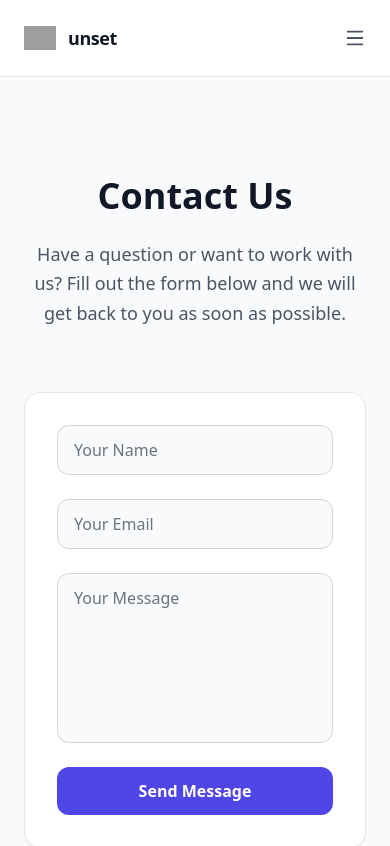
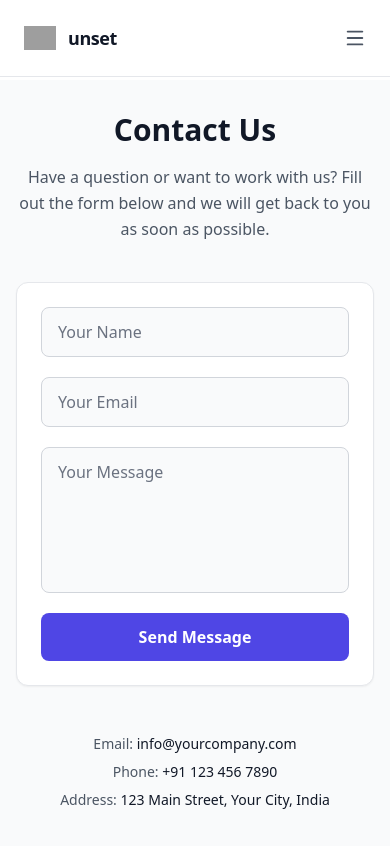
Before and after one commit to 4stacktechnologies/n-frontend, a React (Vite) app: page /contact in a window 390 px wide. Shown: the top 846 px of the page. Built offline with nearby package versions, Linux system fonts and the light colour scheme; no server answers; grey boxes are pictures that could not be loaded.

Commit message:
style: Enhance Contact, Home, and UserProducts components for improved UI, responsiveness, and functionality

```diff
--- a/src/pages/Contact.jsx
+++ b/src/pages/Contact.jsx
@@ -19,15 +19,15 @@ const Contact = () => {
   };
 
   return (
-    <section className="bg-gray-50 text-gray-900">
-      <div className="max-w-7xl mx-auto px-6 py-24">
+    <section className="bg-gray-50 text-gray-900 min-h-screen">
+      <div className="max-w-7xl mx-auto px-4 sm:px-6 pt-8 pb-16 sm:pt-16 sm:pb-24">
 
         {/* Header */}
-        <h1 className="text-4xl md:text-5xl font-bold text-center mb-6">
+        <h1 className="text-3xl sm:text-4xl md:text-5xl font-bold text-center mb-4 sm:mb-6">
           Contact Us
         </h1>
 
-        <p className="max-w-3xl mx-auto text-center text-lg md:text-xl text-gray-600 mb-16 leading-relaxed">
+        <p className="max-w-3xl mx-auto text-center text-base sm:text-lg md:text-xl text-gray-600 mb-10 sm:mb-16 leading-relaxed">
           Have a question or want to work with us? Fill out the form below and we
           will get back to you as soon as possible.
         </p>
@@ -35,7 +35,14 @@ const Contact = () => {
         {/* Contact Form */}
         <form
           onSubmit={handleSubmit}
-          className="mx-auto w-full max-w-2xl bg-white border border-gray-200 rounded-2xl p-8 md:p-10 shadow-sm flex flex-col gap-6"
+          className="
+            mx-auto w-full max-w-2xl
+            bg-white border border-gray-200
+            rounded-xl sm:rounded-2xl
+            p-6 sm:p-8 md:p-10
+            shadow-sm
+            flex flex-col gap-5 sm:gap-6
+          "
         >
           <input
             type="text"
@@ -44,7 +51,15 @@ const Contact = () => {
             onChange={handleChange}
             placeholder="Your Name"
             required
-            className="w-full rounded-xl border border-gray-300 bg-gray-50 px-4 py-3 text-gray-900 placeholder-gray-500 focus:outline-none focus:ring-2 focus:ring-indigo-500/40 focus:border-indigo-500 transition"
+            className="
+              w-full rounded-lg sm:rounded-xl
+              border border-gray-300
+              bg-gray-50
+              px-4 py-3
+              text-gray-900 placeholder-gray-500
+              focus:outline-none focus:ring-2 focus:ring-indigo-500/40 focus:border-indigo-500
+              transition
+            "
           />
 
           <input
@@ -54,7 +69,15 @@ const Contact = () => {
             onChange={handleChange}
             placeholder="Your Email"
             required
-            className="w-full rounded-xl border border-gray-300 bg-gray-50 px-4 py-3 text-gray-900 placeholder-gray-500 focus:outline-none focus:ring-2 focus:ring-indigo-500/40 focus:border-indigo-500 transition"
+            className="
+              w-full rounded-lg sm:rounded-xl
+              border border-gray-300
+              bg-gray-50
+              px-4 py-3
+              text-gray-900 placeholder-gray-500
+              focus:outline-none focus:ring-2 focus:ring-indigo-500/40 focus:border-indigo-500
+              transition
+            "
           />
 
           <textarea
@@ -62,21 +85,35 @@ const Contact = () => {
             value={formData.message}
             onChange={handleChange}
             placeholder="Your Message"
-            rows="6"
+            rows="5"
             required
-            className="w-full rounded-xl border border-gray-300 bg-gray-50 px-4 py-3 text-gray-900 placeholder-gray-500 focus:outline-none focus:ring-2 focus:ring-indigo-500/40 focus:border-indigo-500 transition resize-none"
+            className="
+              w-full rounded-lg sm:rounded-xl
+              border border-gray-300
+              bg-gray-50
+              px-4 py-3
+              text-gray-900 placeholder-gray-500
+              focus:outline-none focus:ring-2 focus:ring-indigo-500/40 focus:border-indigo-500
+              transition resize-none
+            "
           />
 
           <button
             type="submit"
-            className="w-full rounded-xl bg-indigo-600 py-3 text-white font-semibold transition hover:bg-indigo-700"
+            className="
+              w-full rounded-lg sm:rounded-xl
+              bg-indigo-600
+              py-3
+              text-white font-semibold
+              transition hover:bg-indigo-700
+            "
           >
             Send Message
           </button>
         </form>
 
         {/* Contact Info */}
-        <div className="mt-16 text-center space-y-3 text-gray-600">
+        <div className="mt-12 sm:mt-16 text-center space-y-2 sm:space-y-3 text-sm sm:text-base text-gray-600">
           <p>
             Email:{" "}
             <span className="text-gray-900 font-medium">
--- a/src/pages/Home.jsx
+++ b/src/pages/Home.jsx
@@ -65,8 +65,8 @@ export default function Home() {
   useEffect(() => {
     const fetchData = async () => {
       setLoading(true);
-      setLaptops(await getProducts("Laptop", 3));
-      setMobiles(await getProducts("Mobile", 3));
+      setLaptops(await getProducts("Laptop", 4));
+      setMobiles(await getProducts("Mobile", 4));
       setLoading(false);
     };
     fetchData();
@@ -82,7 +82,7 @@ export default function Home() {
       {loading ? (
         <p className="text-gray-500">Loading...</p>
       ) : (
-        <div className="grid grid-cols-2 sm:grid-cols-2 md:grid-cols-3 gap-3 sm:gap-8">
+        <div className="grid grid-cols-2 sm:grid-cols-2 md:grid-cols-4 gap-3 sm:gap-8">
           {items.map((item) => (
             <div
               key={item.id}
--- a/src/pages/user/Userproducts.jsx
+++ b/src/pages/user/Userproducts.jsx
@@ -9,36 +9,65 @@ import {
   HardDrive,
   MemoryStick,
   Search,
+  Sliders,
+  X,
 } from "lucide-react";
 
 export default function UserProducts() {
   const [products, setProducts] = useState([]);
   const [filtered, setFiltered] = useState([]);
-  const [search, setSearch] = useState("");
   const [loading, setLoading] = useState(true);
 
-  useEffect(() => {
+  // Filters
+  const [search, setSearch] = useState(""); // stays outside filter
+  const [category, setCategory] = useState("");
+  const [priceSort, setPriceSort] = useState("");
+
+  // Pagination
+  const [page, setPage] = useState(1);
+  const [totalPages, setTotalPages] = useState(1);
+  const limit = 9;
+
+  // Filter panel
+  const [openFilter, setOpenFilter] = useState(false);
+
   const fetchProducts = async () => {
     try {
-        const res = await axios.get(import.meta.env.VITE_API_PRODUCT);
-        setProducts(res.data.data || []);
-        setFiltered(res.data.data || []);
-      } catch {
-        console.error("Failed to fetch products");
+      setLoading(true);
+      const params = {
+        page,
+        limit,
+        search: search || undefined, // server-side search
+        category: category || undefined,
+      };
+
+      const res = await axios.get(import.meta.env.VITE_API_PRODUCT, { params });
+      let data = res.data.data || [];
+
+      // Apply price sort
+      if (priceSort === "low") data = data.sort((a, b) => a.sellingPrice - b.sellingPrice);
+      else if (priceSort === "high") data = data.sort((a, b) => b.sellingPrice - a.sellingPrice);
+
+      setProducts(data);
+      setFiltered(data);
+      setTotalPages(res.data.pages || 1);
+    } catch (err) {
+      console.error("Failed to fetch products", err);
     } finally {
       setLoading(false);
     }
   };
+
+  useEffect(() => {
     fetchProducts();
-  }, []);
+  }, [page]);
 
+  // Client-side search filtering
   useEffect(() => {
     const s = search.toLowerCase();
     setFiltered(
       products.filter((p) =>
-        [p.title, p.brand, p.model, p.category]
-          .filter(Boolean)
-          .some((v) => v.toLowerCase().includes(s))
+        [p.title, p.brand, p.model, p.category].filter(Boolean).some((v) => v.toLowerCase().includes(s))
       )
     );
   }, [search, products]);
@@ -60,8 +89,10 @@ export default function UserProducts() {
           Available Products
         </h1>
 
+        {/* Search + Filter button inline */}
+        <div className="flex items-center gap-4 mb-8">
           {/* Search */}
-        <div className="relative max-w-sm mb-8 sm:mb-12">
+          <div className="relative flex-1">
             <Search
               size={18}
               className="absolute left-3 top-1/2 -translate-y-1/2 text-gray-400"
@@ -82,127 +113,105 @@ export default function UserProducts() {
             />
           </div>
 
-        {filtered.length === 0 && (
-          <p className="text-gray-500">No products found</p>
+          {/* Filter Button */}
+          <button
+            onClick={() => setOpenFilter((o) => !o)}
+            className="flex items-center gap-2 px-4 py-2 rounded-xl bg-indigo-600 text-white hover:bg-indigo-700 transition"
+          >
+            <Sliders size={16} />
+            Filter
+          </button>
+        </div>
+
+        {/* Filter Panel */}
+        {openFilter && (
+          <div className="bg-white border border-gray-200 rounded-xl p-6 mb-8 shadow-md relative">
+            <button
+              onClick={() => setOpenFilter(false)}
+              className="absolute top-3 right-3 text-gray-400 hover:text-gray-600"
+            >
+              <X size={18} />
+            </button>
+
+            {/* Category */}
+            <div className="mb-4">
+              <label className="block text-sm font-medium text-gray-700 mb-1">Category</label>
+              <select
+                value={category}
+                onChange={(e) => setCategory(e.target.value)}
+                className="w-full px-3 py-2 border border-gray-300 rounded-lg focus:outline-none focus:border-indigo-500"
+              >
+                <option value="">All Categories</option>
+                <option value="Laptop">Laptop</option>
+                <option value="Mobile">Mobile</option>
+                <option value="Accessory">Accessory</option>
+              </select>
+            </div>
+
+            {/* Price Sort */}
+            <div className="mb-4">
+              <label className="block text-sm font-medium text-gray-700 mb-1">Sort by Price</label>
+              <select
+                value={priceSort}
+                onChange={(e) => setPriceSort(e.target.value)}
+                className="w-full px-3 py-2 border border-gray-300 rounded-lg focus:outline-none focus:border-indigo-500"
+              >
+                <option value="">None</option>
+                <option value="low">Low → High</option>
+                <option value="high">High → Low</option>
+              </select>
+            </div>
+
+            <button
+              onClick={() => { setPage(1); fetchProducts(); setOpenFilter(false); }}
+              className="w-full bg-indigo-600 text-white py-2 rounded-lg hover:bg-indigo-700 transition"
+            >
+              Apply Filters
+            </button>
+          </div>
         )}
+
+        {/* No products */}
+        {filtered.length === 0 && <p className="text-gray-500">No products found</p>}
 
         {/* Grid */}
         <div className="grid grid-cols-3 gap-3 sm:grid-cols-2 lg:grid-cols-3 sm:gap-6 lg:gap-8">
           {filtered.map((product) => (
-            <div
-              key={product._id}
-              className="
-                bg-white
-                border border-gray-200
-                rounded-lg sm:rounded-2xl
-                overflow-hidden
-                shadow-sm
-                transition-all duration-300
-                hover:-translate-y-1 hover:shadow-md
-              "
-            >
+            <div key={product._id} className="bg-white border border-gray-200 rounded-lg sm:rounded-2xl overflow-hidden shadow-sm transition-all duration-300 hover:-translate-y-1 hover:shadow-md">
               {/* Image */}
               <div className="aspect-[4/3] sm:aspect-[16/10] overflow-hidden">
-                <img
-                  src={product.images?.[0]?.url || '/placeholder.png'}
-                  alt={product.title}
-                  className="w-full h-full object-cover"
-                />
+                <img src={product.images?.[0]?.url || '/placeholder.png'} alt={product.title} className="w-full h-full object-cover" />
               </div>
-
               {/* Content */}
               <div className="p-2.5 sm:p-5 space-y-2 sm:space-y-4">
-
-                {/* Title */}
-                <h2 className="text-sm sm:text-lg font-semibold text-gray-900 line-clamp-1">
-                  {product.title}
-                </h2>
-
-                {/* Brand / Model (desktop only) */}
-                <p className="hidden sm:block text-sm text-gray-500">
-                  {product.brand} • {product.model}
-                </p>
-
-                {/* Badges */}
+                <h2 className="text-sm sm:text-lg font-semibold text-gray-900 line-clamp-1">{product.title}</h2>
+                <p className="hidden sm:block text-sm text-gray-500">{product.brand} • {product.model}</p>
                 <div className="flex flex-wrap gap-1 sm:gap-2 text-[10px] sm:text-xs">
-                  <span className="px-2 py-0.5 rounded-full bg-gray-100 text-gray-700">
-                    {product.condition}
-                  </span>
-
-                  {product.isRefurbished && (
-                    <span className="px-2 py-0.5 rounded-full bg-blue-50 text-blue-600">
-                      Refurbished
-                    </span>
-                  )}
+                  <span className="px-2 py-0.5 rounded-full bg-gray-100 text-gray-700">{product.condition}</span>
+                  {product.isRefurbished && <span className="px-2 py-0.5 rounded-full bg-blue-50 text-blue-600">Refurbished</span>}
                 </div>
-
-                {/* Specs (desktop only to keep mobile compact) */}
                 <div className="hidden sm:grid grid-cols-2 gap-2 text-sm text-gray-600">
-                  {product.processor?.model && (
-                    <Spec
-                      icon={<Cpu size={14} className="text-gray-500" />}
-                      value={`${product.processor.model} ${product.processor.generation || ""}`}
-                    />
-                  )}
-
-                  {product.ram && (
-                    <Spec
-                      icon={<MemoryStick size={14} className="text-gray-500" />}
-                      value={`${product.ram} RAM`}
-                    />
-                  )}
-
-                  {product.rom && (
-                    <Spec
-                      icon={<HardDrive size={14} className="text-gray-500" />}
-                      value={product.rom}
-                    />
-                  )}
-
-                  {product.graphics && (
-                    <Spec
-                      icon={<Monitor size={14} className="text-gray-500" />}
-                      value={`Graphics ${product.graphics}`}
-                    />
-                  )}
+                  {product.processor?.model && <Spec icon={<Cpu size={14} className="text-gray-500" />} value={`${product.processor.model} ${product.processor.generation || ""}`} />}
+                  {product.ram?.size && <Spec icon={<MemoryStick size={14} className="text-gray-500" />} value={`${product.ram.size} ${product.ram.type || "RAM"}`} />}
+                  {product.storage?.size && <Spec icon={<HardDrive size={14} className="text-gray-500" />} value={`${product.storage.size} ${product.storage.type || "Storage"}`} />}
+                  {product.graphics && <Spec icon={<Monitor size={14} className="text-gray-500" />} value={`Graphics ${product.graphics}`} />}
                 </div>
-
-                {/* Price */}
                 <div className="flex items-center justify-between pt-1">
-                  <p className="text-base sm:text-xl font-bold text-emerald-600 flex items-center gap-1">
-                    <IndianRupee size={14} />
-                    {product.sellingPrice}
-                  </p>
-
-                  {product.warrantyAvailable && (
-                    <span className="hidden sm:flex text-sm text-emerald-600 items-center gap-1">
-                      <BadgeCheck size={14} />
-                      {product.warrantyPeriod}
-                    </span>
-                  )}
+                  <p className="text-base sm:text-xl font-bold text-emerald-600 flex items-center gap-1"><IndianRupee size={14} />{product.sellingPrice}</p>
+                  {product.warrantyAvailable && <span className="hidden sm:flex text-sm text-emerald-600 items-center gap-1"><BadgeCheck size={14} />{product.warrantyPeriod}</span>}
                 </div>
-
-                {/* CTA */}
-                <Link
-                  to={`/products/${product._id}`}
-                  className="
-                    block w-full text-center
-                    bg-indigo-600 hover:bg-indigo-700
-                    text-white
-                    py-1.5 sm:py-2.5
-                    rounded-md sm:rounded-xl
-                    text-xs sm:text-sm
-                    font-semibold
-                    transition
-                  "
-                >
-                  View
-                </Link>
+                <Link to={`/products/${product._id}`} className="block w-full text-center bg-indigo-600 hover:bg-indigo-700 text-white py-1.5 sm:py-2.5 rounded-md sm:rounded-xl text-xs sm:text-sm font-semibold transition">View</Link>
               </div>
             </div>
           ))}
         </div>
 
+        {/* Pagination */}
+        <div className="flex justify-center mt-8 gap-3">
+          <button disabled={page === 1} onClick={() => setPage((p) => Math.max(1, p - 1))} className="px-4 py-2 rounded-lg bg-gray-200 disabled:opacity-50">Previous</button>
+          <span className="px-4 py-2">{page} / {totalPages}</span>
+          <button disabled={page === totalPages} onClick={() => setPage((p) => Math.min(totalPages, p + 1))} className="px-4 py-2 rounded-lg bg-gray-200 disabled:opacity-50">Next</button>
+        </div>
       </div>
     </section>
   );
```
Lines whose indentation alone changed are shown as unchanged.
